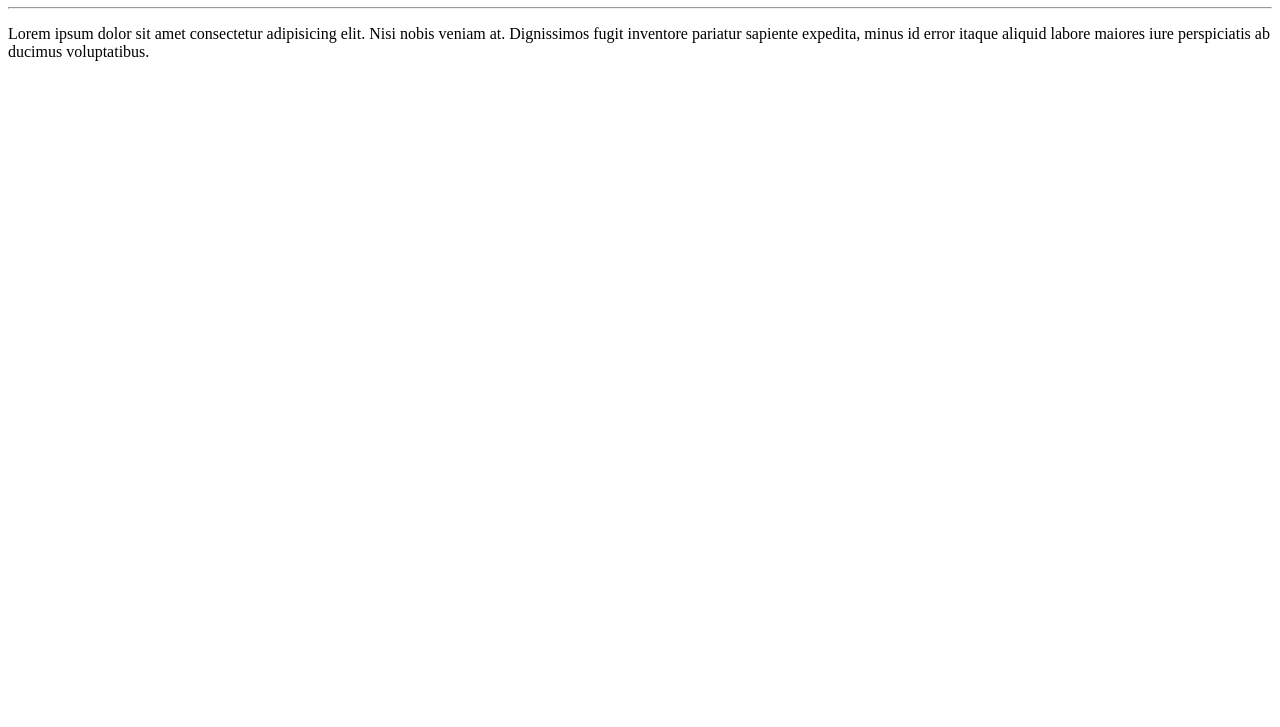
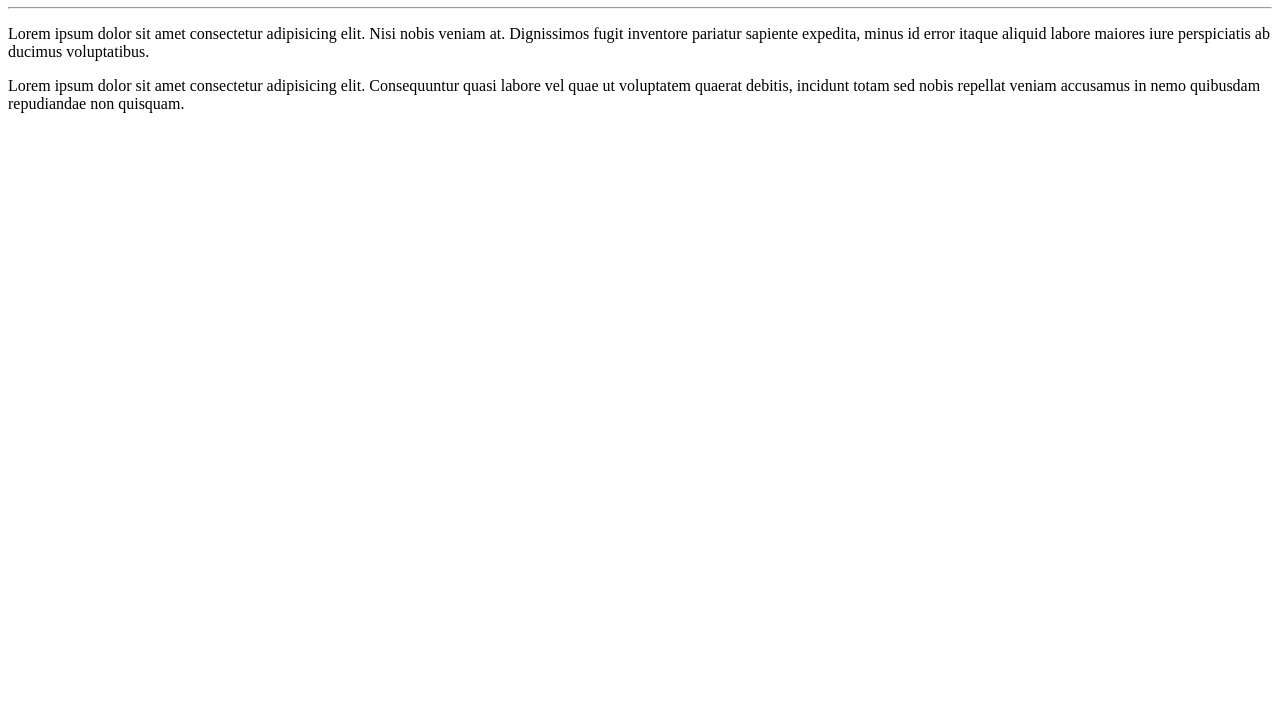
Before and after one commit to AurelioMarcusTO/Ola-mundo, a plain HTML site: page site-exemplo/index.html in a window 1280 px wide. Shown: the part 73-800 px from the top of the page. Drawn offline with Linux system fonts and the light colour scheme.

Commit message:
adicionei um paragrafo

```diff
--- a/site-exemplo/index.html
+++ b/site-exemplo/index.html
@@ -10,6 +10,7 @@
     <h1>Hello, World !</h1>
     <hr>
     <p>Lorem ipsum dolor sit amet consectetur adipisicing elit. Nisi nobis veniam at. Dignissimos fugit inventore pariatur sapiente expedita, minus id error itaque aliquid labore maiores iure perspiciatis ab ducimus voluptatibus.</p>
+    <p>Lorem ipsum dolor sit amet consectetur adipisicing elit. Consequuntur quasi labore vel quae ut voluptatem quaerat debitis, incidunt totam sed nobis repellat veniam accusamus in nemo quibusdam repudiandae non quisquam.</p>
 
 </body>
 </html>
```
